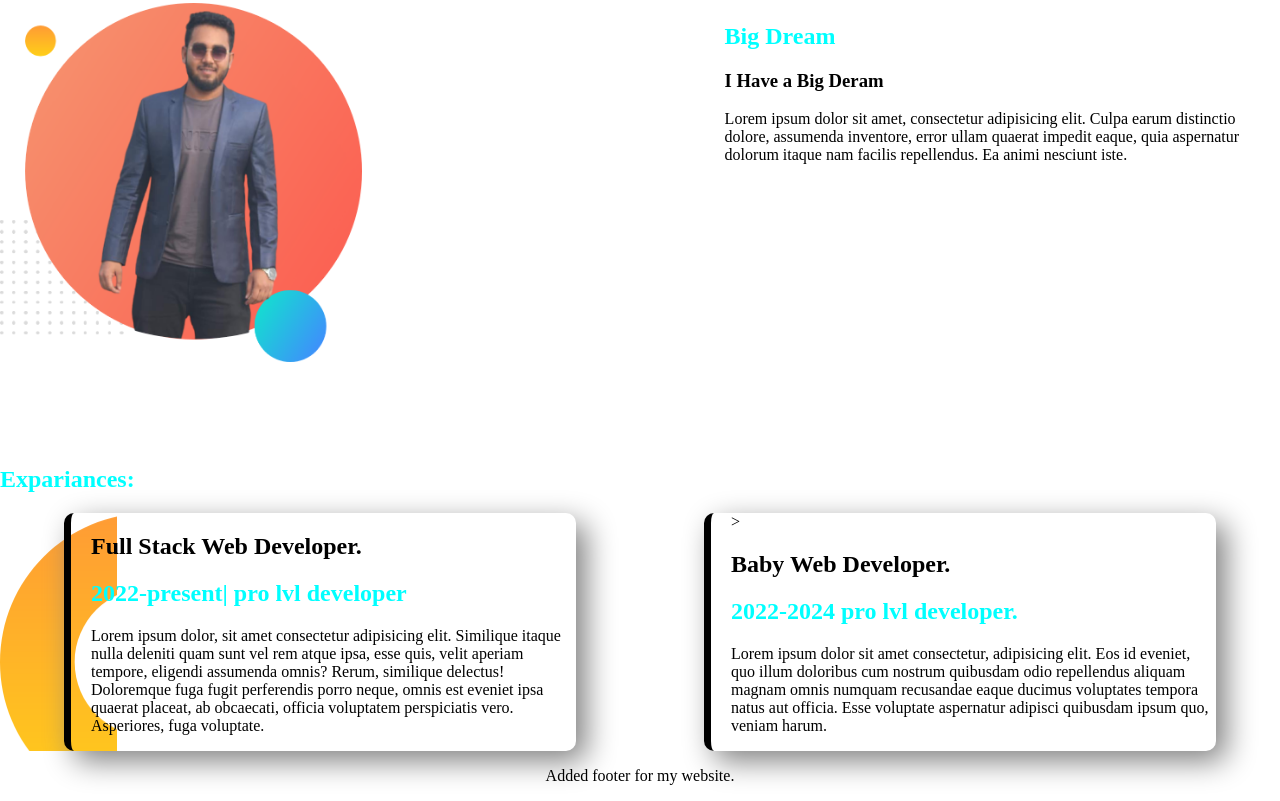
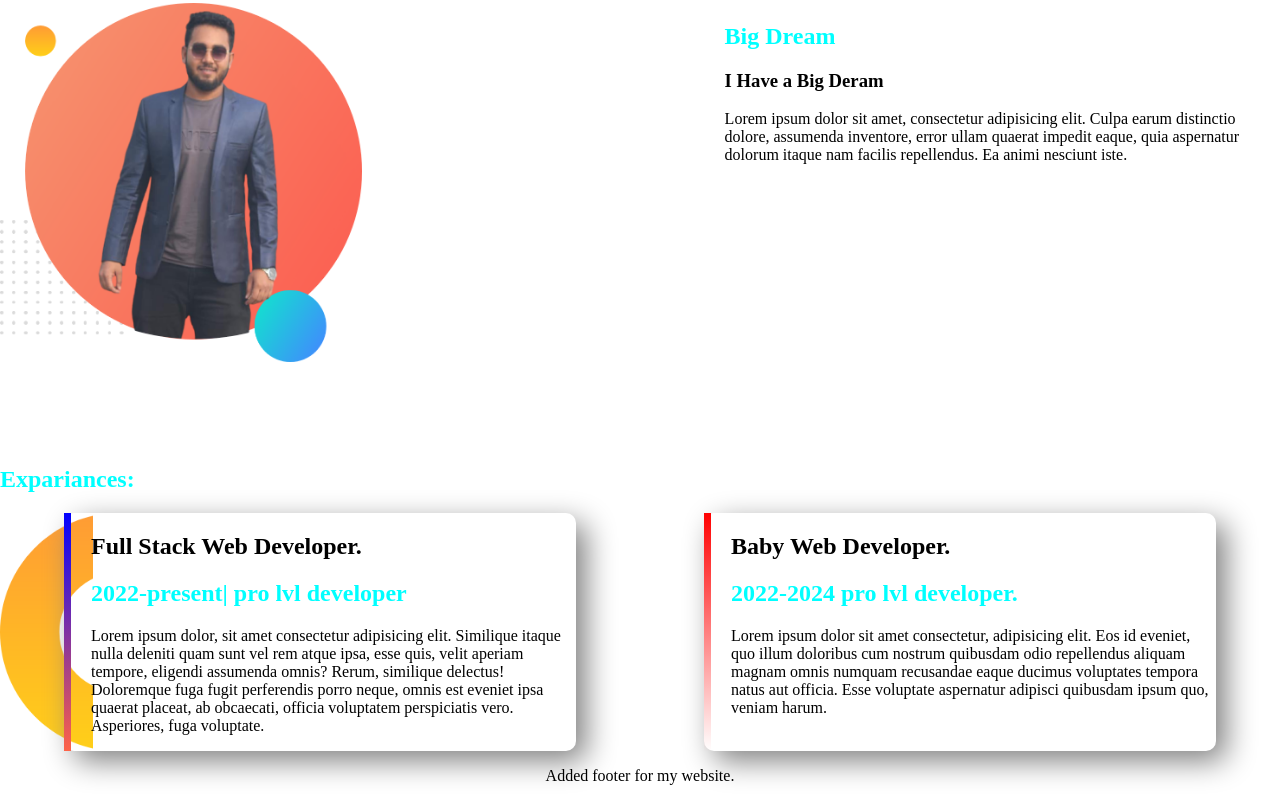
Before and after one commit to sayedhasan019283/prectise-for-assingment, a plain HTML site: page index.html in a window 1280 px wide. Shown: the part 546-1347 px from the top of the page. Drawn offline with Linux system fonts and the light colour scheme.

Commit message:
add code

```diff
--- a/index.html
+++ b/index.html
@@ -50,7 +50,7 @@
                 Doloremque fuga fugit perferendis porro neque, omnis est eveniet ipsa quaerat placeat, ab obcaecati,
                 officia voluptatem perspiciatis vero. Asperiores, fuga voluptate.</p>
         </div>
-        <div class="wight-set box-for-ex border-second">>
+        <div class="wight-set box-for-ex border-second">
             <h2>Baby Web Developer.</h2>
             <h1>2022-2024 pro lvl developer.</h1>
             <p>Lorem ipsum dolor sit amet consectetur, adipisicing elit. Eos id eveniet, quo illum doloribus cum nostrum
--- a/style.css
+++ b/style.css
@@ -34,6 +34,7 @@ width: 70%;
     display: flex;
     background-image: url(img/dream-bg.png);
     background-repeat: no-repeat;
+    background-size: contain;
 }
 .wight-set{
     border-radius: 10px;
@@ -48,13 +49,18 @@ width: 70%;
 
 .border-first{
     border-left: 7px solid;
-   border-image: linear-gradient(blue tomato);
+   border-image: linear-gradient(to bottom, blue, tomato) 1 100%;
    border-image-slice: 1;
 
 }
 .border-second{
     border-left: 7px solid;
-    border-image: linear-gradient(tomato orange);
+    border-image:
+    linear-gradient(
+      to bottom,
+      red,
+      rgba(0, 0, 0, 0)
+    ) 1 100%;
     border-image-slice: 1;
 
 }
```
